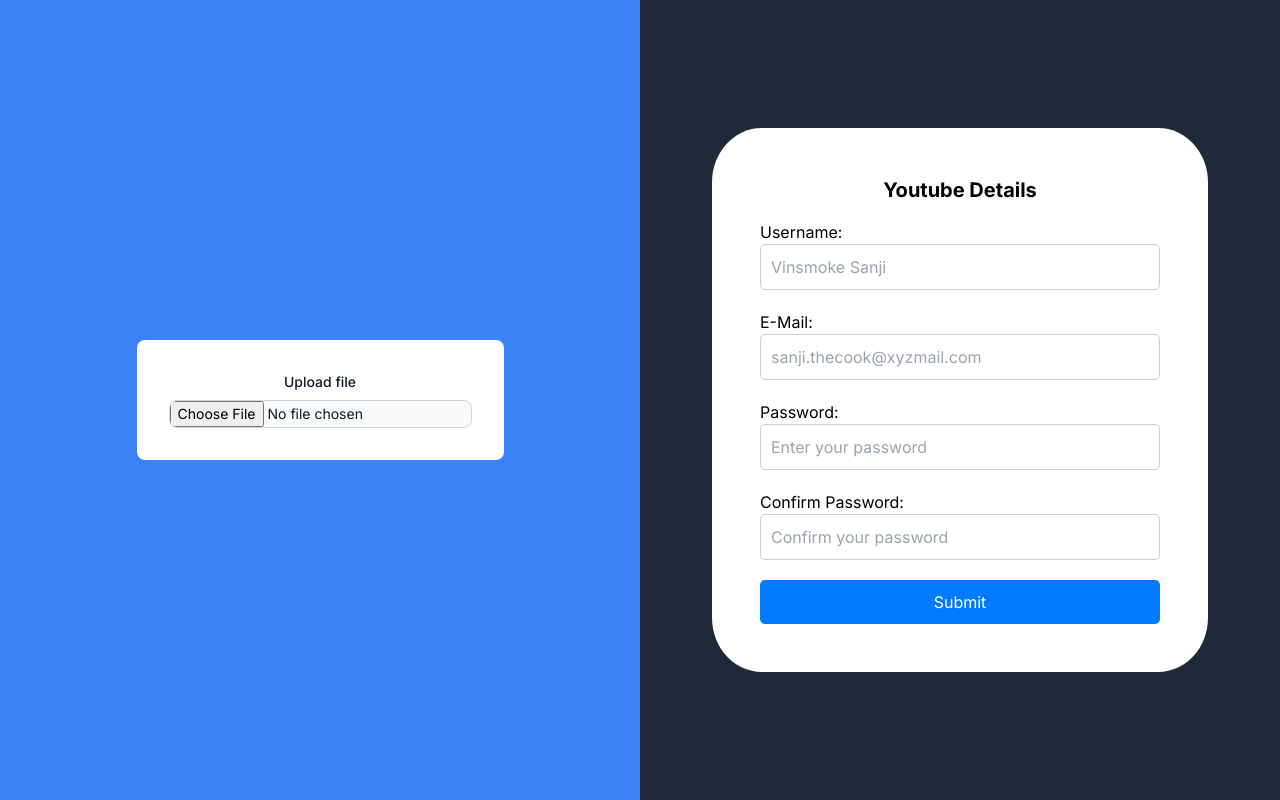
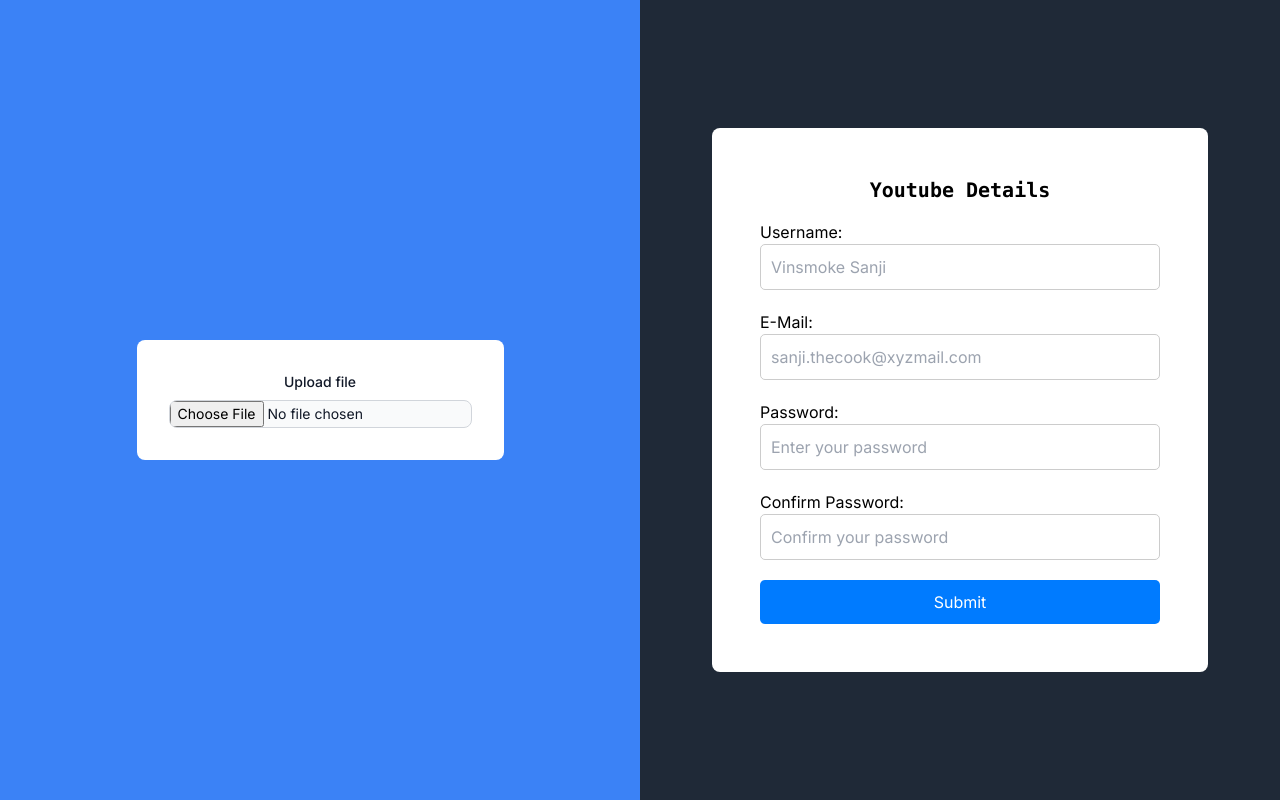
Before and after one commit to agamswaroop619/ytcompressor, a Next.js app: page / in a window 1280 px wide. Built offline with nearby package versions, Linux system fonts and the light colour scheme.

Commit message:
fix: styling issues

```diff
--- a/src/app/components/form.tsx
+++ b/src/app/components/form.tsx
@@ -22,10 +22,10 @@
     <div className="flex justify-center items-center h-screen bg-gray-800 dark:bg-white">
       <form
         onSubmit={formik.handleSubmit}
-        className="bg-white dark:bg-gray-800 p-12 rounded-[10%]"
+        className="bg-white dark:bg-gray-800 p-12 rounded-lg"
       >
         <div style={styles.formGroup}>
-          <h2 className="text-center text-xl font-bold pb-4">
+          <h2 className="text-center text-xl font-bold pb-4 font-mono">
             Youtube Details
           </h2>
           <label htmlFor="username">Username:</label>
@@ -94,7 +94,9 @@
         <button
           type="submit"
           disabled={formik.isSubmitting}
-          style={styles.submitBtn}
+          style={
+            formik.isSubmitting ? styles.disabledSubmitBtn : styles.submitBtn
+          }
         >
           Submit
         </button>
@@ -138,4 +140,14 @@
     fontSize: "16px",
     width: "100%", // Ensure button takes full width
   },
+  disabledSubmitBtn: {
+    backgroundColor: "#ccc",
+    color: "#666",
+    padding: "10px 20px",
+    border: "none",
+    borderRadius: "5px",
+    cursor: "not-allowed",
+    fontSize: "16px",
+    width: "100%",
+  },
 };
```
